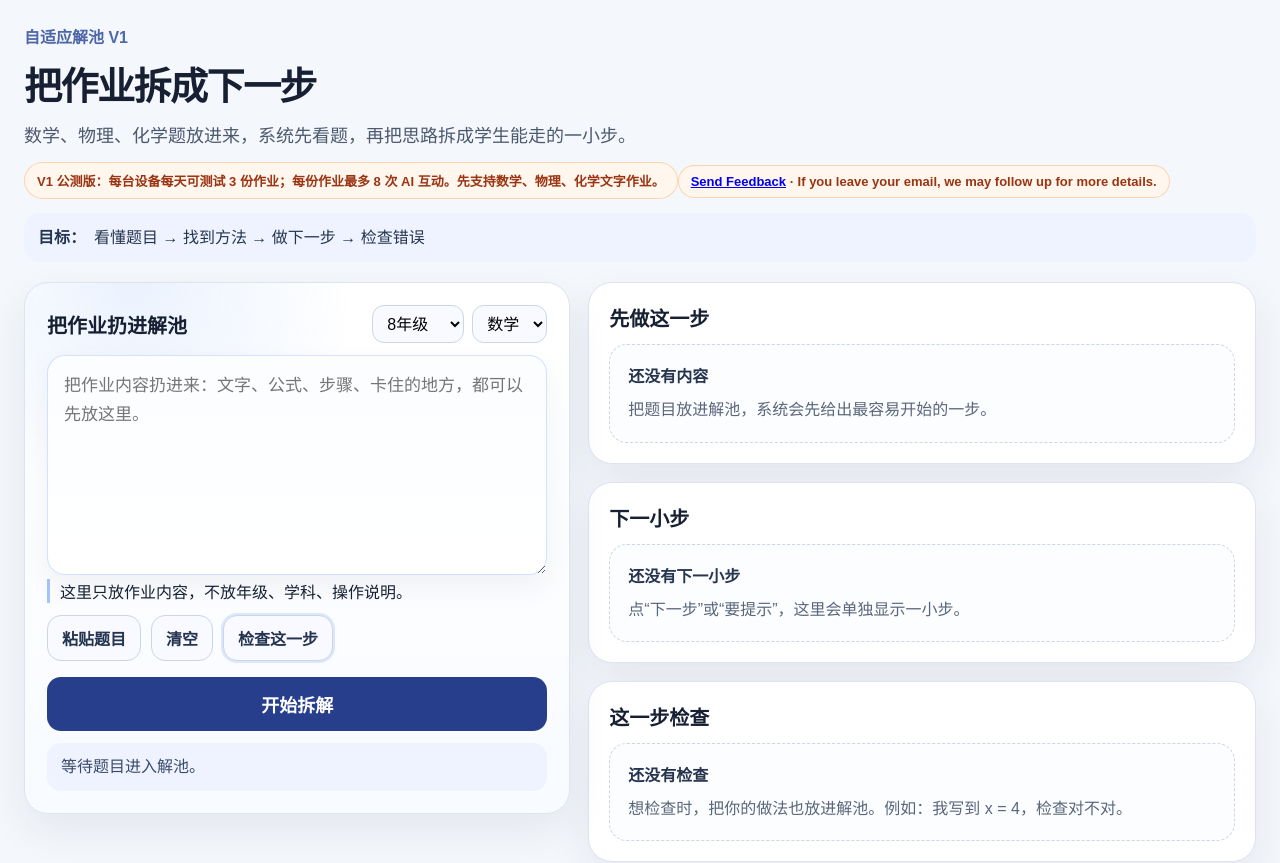
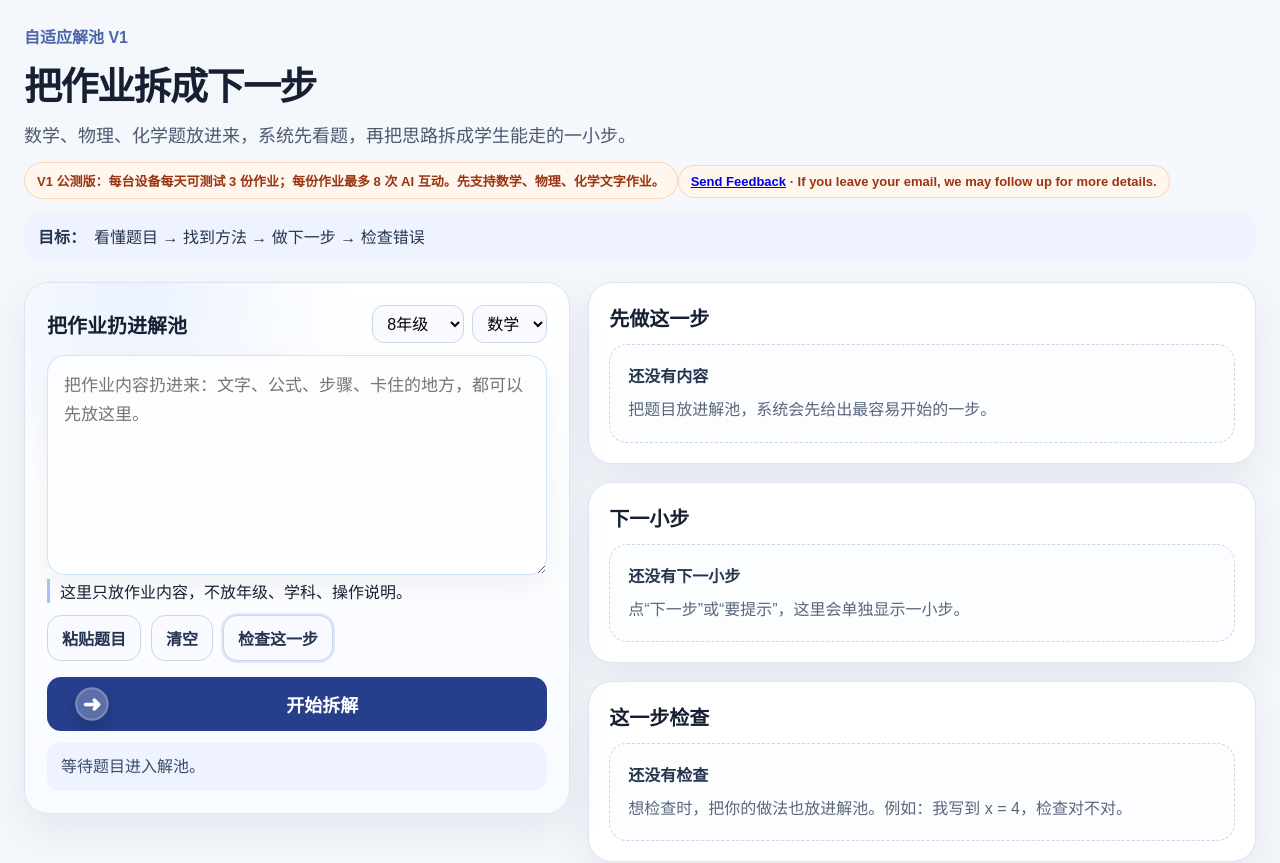
Before and after one commit to ilisuns/StepSolve, a React (Vite) app in the folder frontend/: page / in a window 1280 px wide. Shown: the top 863 px of the page. Built offline with nearby package versions, Linux system fonts and the light colour scheme.

Commit message:
add-visible-moving-arrow-to-main-button

```diff
--- a/frontend/src/App.css
+++ b/frontend/src/App.css
@@ -236,3 +236,34 @@ select { min-height: 38px; border: 1px solid #cbd6e8; border-radius: 12px; backg
 .mainButton:not(:disabled):hover{transform:translateY(-1px);box-shadow:0 12px 28px rgba(37,99,235,.25);}
 @keyframes v1MainButtonShine{0%{transform:translateX(-80%)}55%{transform:translateX(80%)}100%{transform:translateX(80%)}}
 @keyframes v1MainButtonBreath{0%{box-shadow:0 8px 18px rgba(0,0,0,.12)}50%{box-shadow:0 12px 26px rgba(37,99,235,.24)}100%{box-shadow:0 8px 18px rgba(0,0,0,.12)}}
+
+/* main button visible moving arrow pass */
+.mainButton{
+  position:relative;
+  overflow:hidden;
+  padding-left:56px;
+}
+.mainButton:not(.isLoading)::before{
+  content:'➜' !important;
+  position:absolute;
+  left:18px;
+  top:50%;
+  width:30px;
+  height:30px;
+  margin-top:-15px;
+  border-radius:999px;
+  background:rgba(255,255,255,.26);
+  color:#fff;
+  display:flex;
+  align-items:center;
+  justify-content:center;
+  font-size:20px;
+  font-weight:900;
+  box-shadow:0 0 0 2px rgba(255,255,255,.18) inset,0 6px 14px rgba(0,0,0,.16);
+  animation:v1MovingArrowThing .75s ease-in-out infinite;
+}
+@keyframes v1MovingArrowThing{
+  0%{transform:translateX(0) scale(.92);opacity:.75}
+  50%{transform:translateX(12px) scale(1.12);opacity:1}
+  100%{transform:translateX(0) scale(.92);opacity:.75}
+}
```
